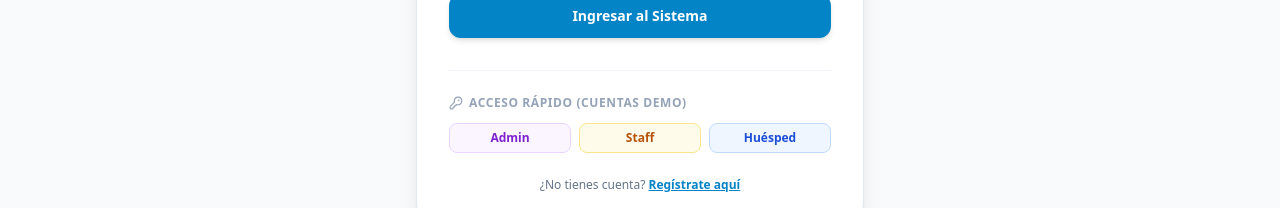
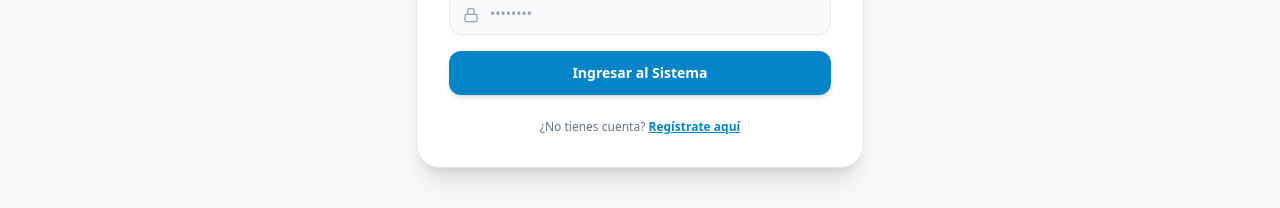
Before and after one commit to santiagobillada05-pixel/hotelwork, a React (Vite) app in the folder frontend/: page /login in a window 1280 px wide. Shown: the part 508-716 px from the top of the page. Built offline with nearby package versions, Linux system fonts and the light colour scheme; no server answers.

Commit message:
Remove demo accounts from login page

```diff
--- a/frontend/src/pages/LoginPage.jsx
+++ b/frontend/src/pages/LoginPage.jsx
@@ -107,37 +107,6 @@ export default function LoginPage() {
           </button>
         </form>
 
-        {/* Demo Fast Logins */}
-        <div className="mt-8 pt-6 border-t border-slate-100 dark:border-slate-700/50">
-          <div className="flex items-center gap-1.5 text-xs font-bold text-slate-400 uppercase tracking-wider mb-3">
-            <KeyRound className="w-3.5 h-3.5" />
-            Acceso Rápido (Cuentas Demo)
-          </div>
-          <div className="grid grid-cols-3 gap-2">
-            <button
-              type="button"
-              onClick={() => handleQuickLogin('admin@hotelwork.com', 'Admin1234!')}
-              className="py-1.5 px-2 bg-purple-50 hover:bg-purple-100 text-purple-700 rounded-lg text-xs font-semibold border border-purple-200 transition-colors"
-            >
-              Admin
-            </button>
-            <button
-              type="button"
-              onClick={() => handleQuickLogin('staff@hotelwork.com', 'Staff1234!')}
-              className="py-1.5 px-2 bg-amber-50 hover:bg-amber-100 text-amber-700 rounded-lg text-xs font-semibold border border-amber-200 transition-colors"
-            >
-              Staff
-            </button>
-            <button
-              type="button"
-              onClick={() => handleQuickLogin('guest@hotelwork.com', 'Guest1234!')}
-              className="py-1.5 px-2 bg-blue-50 hover:bg-blue-100 text-blue-700 rounded-lg text-xs font-semibold border border-blue-200 transition-colors"
-            >
-              Huésped
-            </button>
-          </div>
-        </div>
-
         <div className="text-center mt-6">
           <p className="text-xs text-slate-500 dark:text-slate-400">
             ¿No tienes cuenta?{' '}
```
